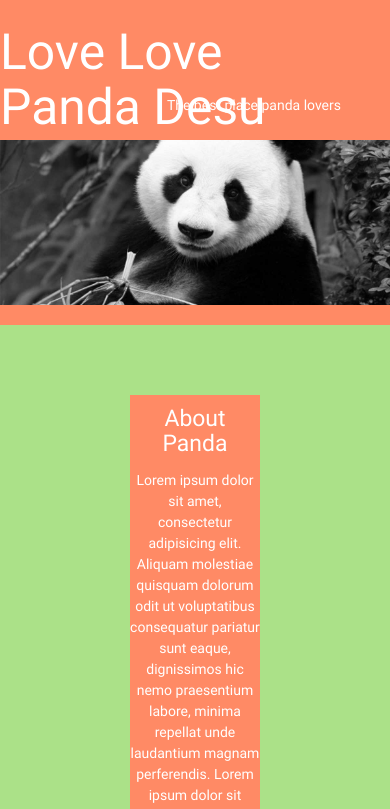
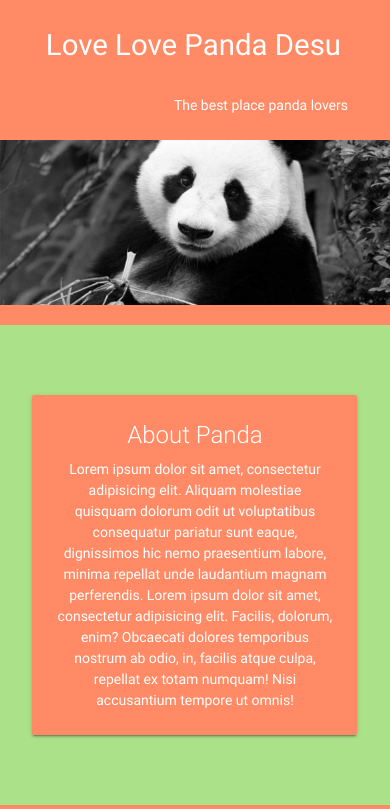
Before and after one commit to NatuEspinoza/love-panda-grid, a plain HTML site: page index.html in a window 390 px wide. Shown: the top 809 px of the page. Drawn offline with nearby package versions, Linux system fonts and the light colour scheme.

Commit message:
Mejorando el responsive

```diff
--- a/assets/css/style.css
+++ b/assets/css/style.css
@@ -18,10 +18,10 @@ h3 {
 }
 
 h6 {
-  margin: 7rem 0 .4rem 0;
+  margin: 7rem 3rem 0 0;
 }
 
-h2, h6 {
+h1 {
   margin-right: 3rem;
 }
 
@@ -68,9 +68,6 @@ img {
 /* Estilo de la caja de texto */
 
 .box-text {
-  background: #ff8a65;
-  text-align: center;
-  padding: 5em;
   margin-top: 5em;
   margin-bottom: 5em;
 }
--- a/index.html
+++ b/index.html
@@ -19,8 +19,8 @@
         <header class="navbar-fixed">
           <nav>
             <div class="nav-wrapper #ff8a65 deep-orange lighten-2 navbar-fixed">
-              <a href="#" class="brand-logo right"><h2>Love Love Panda Desu</h2></a>
-              <a href="#" class="brand-logo right"><h6>The best place panda lovers</h6></a>
+              <h1 class="brand-logo right">Love Love Panda Desu</h1>
+              <h6 class="right">The best place panda lovers</h6>
             </div>
           </nav>
         </header>
@@ -41,14 +41,18 @@
 
   <!-- section de información, caja de texto -->
   <div class=".container">
-    <div class="row">
-      <div class="col s4 offset-s4 box-text">
-        <h5>About Panda</h5>
-        <p>Lorem ipsum dolor sit amet, consectetur adipisicing elit. Aliquam molestiae quisquam dolorum odit ut voluptatibus consequatur pariatur sunt eaque, dignissimos hic nemo praesentium labore, minima repellat unde laudantium magnam perferendis. Lorem
-          ipsum dolor sit amet, consectetur adipisicing elit. Facilis, dolorum, enim? Obcaecati dolores temporibus nostrum ab odio, in, facilis atque culpa, repellat ex totam numquam! Nisi accusantium tempore ut omnis!</p>
+      <div class="row">
+        <div class="col s10 offset-s1 col m4 offset-m4 center-align">
+          <div class="card #ff8a65 deep-orange lighten-2 box-text">
+            <div class="card-content white-text">
+              <span class="card-title">About Panda</span>
+              <p>Lorem ipsum dolor sit amet, consectetur adipisicing elit. Aliquam molestiae quisquam dolorum odit ut voluptatibus consequatur pariatur sunt eaque, dignissimos hic nemo praesentium labore, minima repellat unde laudantium magnam perferendis. Lorem
+                ipsum dolor sit amet, consectetur adipisicing elit. Facilis, dolorum, enim? Obcaecati dolores temporibus nostrum ab odio, in, facilis atque culpa, repellat ex totam numquam! Nisi accusantium tempore ut omnis!</p>
+            </div>
+          </div>
+        </div>
       </div>
     </div>
-  </div>
 
   <!-- section imagen grande 2 -->
   <div class=".container">
@@ -69,7 +73,7 @@
       </div>
     </div>
     <div class="row">
-      <div class="col s8 offset-s2 img-small">
+      <div class="col s8 offset-s3 col m8 offset-m2 img-small">
         <img class="responsive-img" src="assets/img/a1.jpg" alt="panda1">
         <img class="responsive-img" src="assets/img/a2.jpg" alt="panda2">
         <img class="responsive-img" src="assets/img/a3.jpg" alt="panda3">
```
